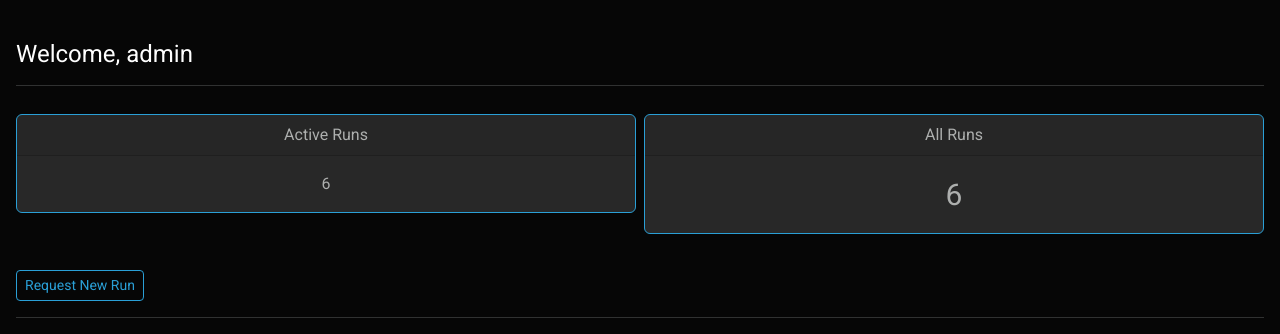
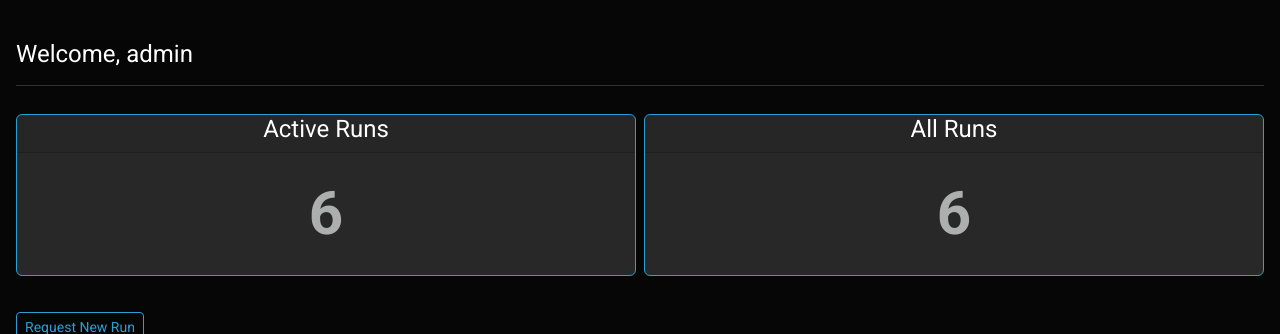
Before and after one commit to CIbarra310/on_the_day, a Django app: page /dashboard in a window 1280 px wide. Shown: the part 58-392 px from the top of the page. Run offline with Django 5.2, Linux system fonts and the light colour scheme; a user stored in the database is signed in.

Commit message:
UI adjustments
UI adjustments

```diff
--- a/app/templates/app/dashboard.html
+++ b/app/templates/app/dashboard.html
@@ -8,17 +8,17 @@
             <div class="row">
                 <div class="col-6 p-1">
                     <div class="card border-primary h-95">
-                        <div class="card-header text-center">Active Runs</div>
+                        <div class="card-header text-center"><h5>Active Runs</h5></div>
                         <div class="card-body text-center">
-                            <p class="card-text">6</p>
+                            <p class="card-text text-center dash-p"><strong>6</strong></p>
                         </div>
                     </div>
                 </div>
                 <div class="col-6 p-1">
                     <div class="card border-primary h-95">
-                        <div class="card-header text-center">All Runs</div>
+                        <div class="card-header text-center"><h5>All Runs</h5></div>
                         <div class="card-body">
-                            <p class="card-text text-center dash-p">6</p>
+                            <p class="card-text text-center dash-p"><strong>6</strong></p>
                         </div>
                     </div>
                 </div>
--- a/app/templates/app/login.html
+++ b/app/templates/app/login.html
@@ -4,7 +4,7 @@
 
 {% block content %}
     <main>
-        <div class="container shadow-md form-layout">
+        <div class="container shadow-md">
             <h3>Log into your account</h3>
 
             <form method="POST" autocomplete="off" action="">
--- a/app/templates/app/register.html
+++ b/app/templates/app/register.html
@@ -4,7 +4,7 @@
 
 {% block content %}
     <main>
-        <div class="container shadow-md form-layout">
+        <div class="container shadow-md">
             <h3>Create your account</h3>
             <hr>
             <form method="POST" autocomplete="off" action="">
--- a/static/css/style.css
+++ b/static/css/style.css
@@ -1,6 +1,6 @@
 .form-layout {
     border-radius: 15px;
-    width: 700px;
+    max-width: 500px;
 }
 
 .message-text{
@@ -8,5 +8,12 @@
 }
 
 .dash-p {
-    font-size: 30px !important;
+    padding: 0;
+    margin: 0;
+    font-size: 60px;
 }
+
+.card-header{
+    padding: 0;
+    margin: 0;
+}
```
Also changed, not shown: db.sqlite3.
